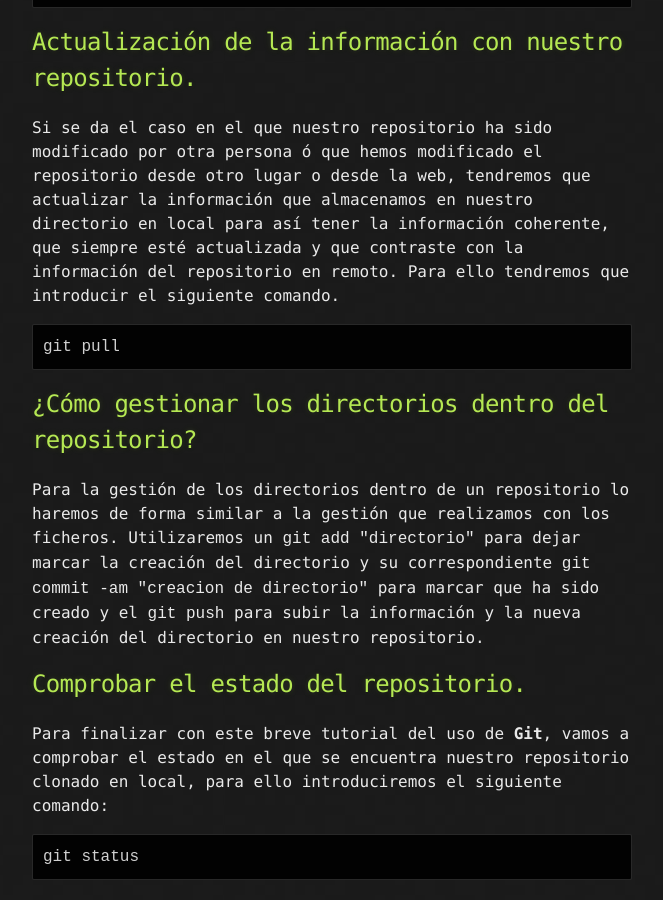
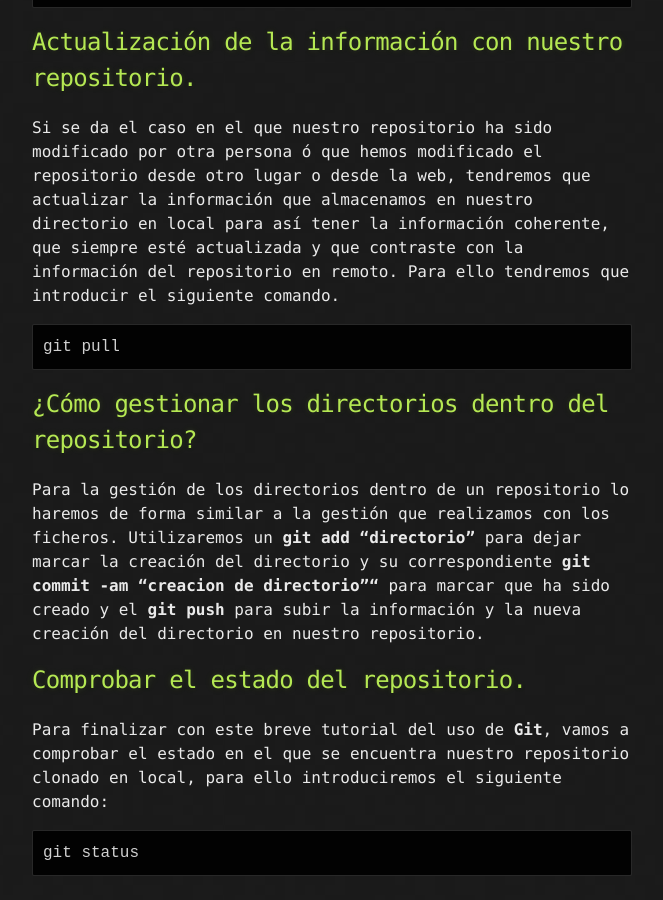
Before and after one commit to juanjoselopezroldan/juanjoselopezroldan.github.io, a Jekyll site: the page built from contenido/github.md, in a window 1280 px wide and 900 px high, scrolled down 3662 px. Shown: the whole window, without its empty margins (308-971 px from the left). Built offline with Jekyll 4.4.1, drawn with Linux system fonts in a browser that asks for light colours; our own code applies the rules of GitHub Pages for plain Markdown files.

Commit message:
ultimos cambios

````diff
--- a/contenido/github.md
+++ b/contenido/github.md
@@ -100,7 +100,7 @@ git pull
 
 ## [](#header-2)¿Cómo gestionar los directorios dentro del repositorio?
 Para la gestión de los directorios dentro de un repositorio lo haremos de forma similar a la gestión que realizamos con los ficheros.
-Utilizaremos un ```git add "directorio"``` para dejar marcar la creación del directorio y su correspondiente ```git commit -am "creacion de directorio"``` para marcar que ha sido creado y el ```git push``` para subir la información y la nueva creación del directorio en nuestro repositorio.
+Utilizaremos un **git add "directorio"** para dejar marcar la creación del directorio y su correspondiente **git commit -am "creacion de directorio""** para marcar que ha sido creado y el **git push** para subir la información y la nueva creación del directorio en nuestro repositorio.
 
 ## [](#header-2)Comprobar el estado del repositorio.
 Para finalizar con este breve tutorial del uso de **Git**, vamos a comprobar el estado en el que se encuentra nuestro repositorio clonado en local, para ello introduciremos el siguiente comando:
````
